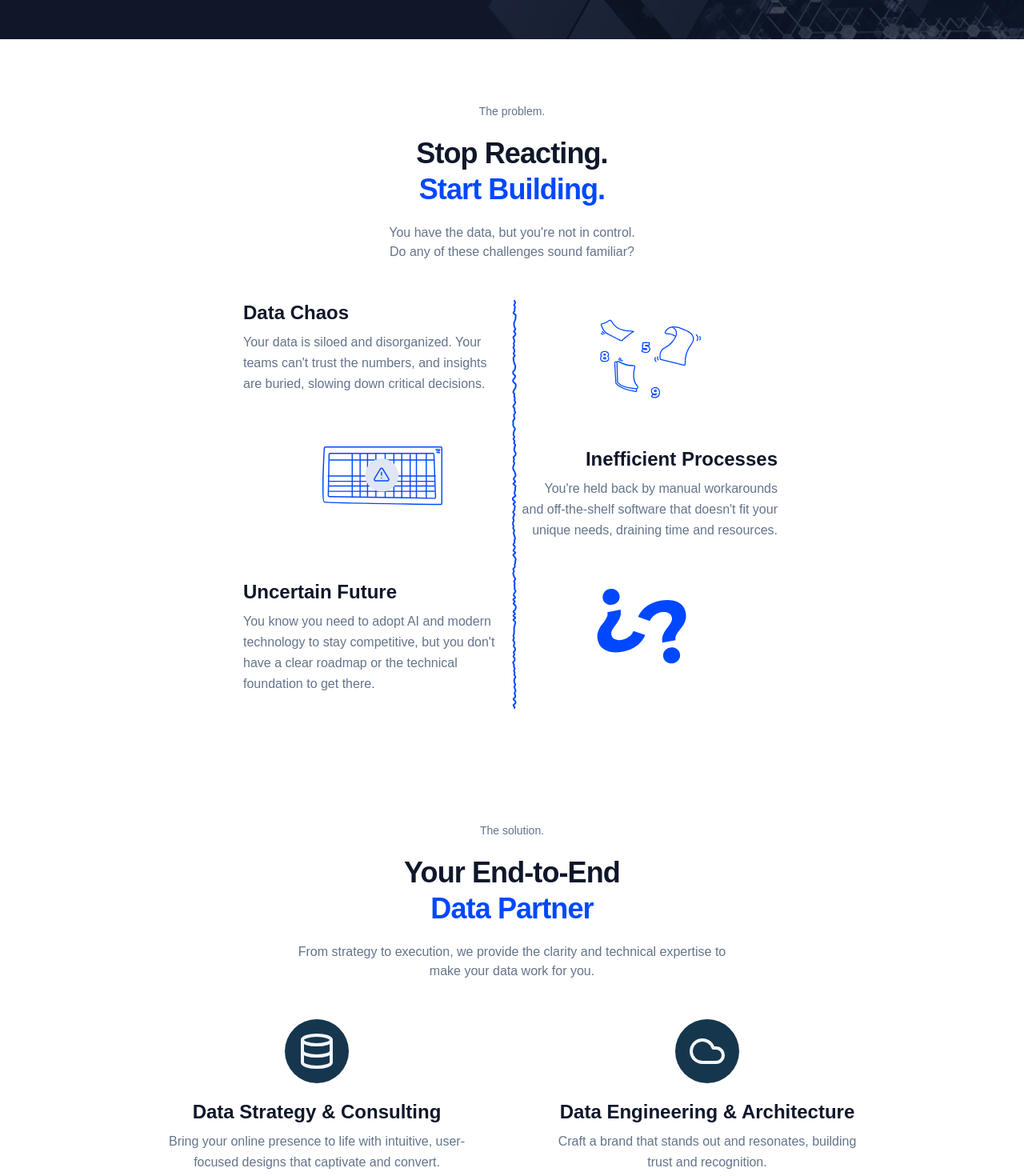
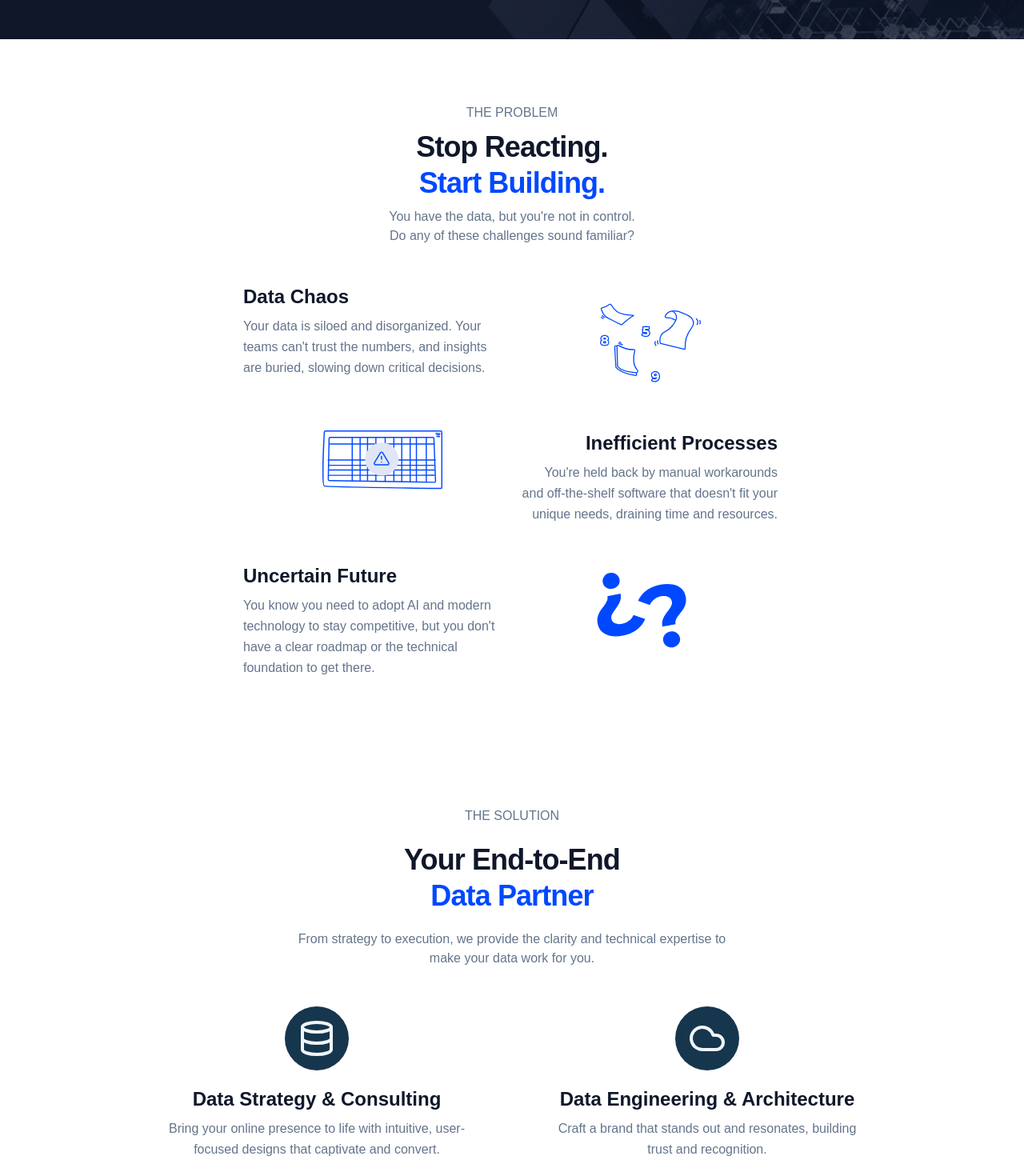
Before and after one commit to waltbon/cabana-website, a Next.js app: page / in a window 1280 px wide. Shown: the part 720-2190 px from the top of the page at 80% size. Built offline with nearby package versions, Linux system fonts and the light colour scheme; a web font is replaced by a local one.

Commit message:
fix: Dark theme removed

```diff
--- a/app/_components/nav.tsx
+++ b/app/_components/nav.tsx
@@ -27,7 +27,7 @@ export const Nav = ({ className, children, id }: NavProps) => {
             width={182}
             height={50}
           />
-          <span className="text-xs -mb-3 -ml-3">from Costa Rica 🇨🇷</span>
+          <span className="text-xs -mb-3 -ml-3">Costa Rica 🇨🇷</span>
         </Link>
         {children}
         <div className="flex items-center gap-2">
@@ -41,9 +41,9 @@ export const Nav = ({ className, children, id }: NavProps) => {
             ))}
           </div>
           <Button asChild className="hidden sm:flex">
-            <Link href="https://dub.sh/next-wp">Get Started</Link>
+            <Link href="/contact">Get Started</Link>
           </Button>
-          <ThemeToggle />
+          {/* <ThemeToggle /> */}
           <MobileNav />
         </div>
       </div>
--- a/app/_components/problem-section.tsx
+++ b/app/_components/problem-section.tsx
@@ -48,15 +48,15 @@ const alignmentClasses = {
 
 export function ProblemSection() {
   return (
-    <Section className="light:bg-section-light dark:bg-section-dark py-24">
+    <Section className="light:bg-section-light dark:bg-section-dark py-12">
       <Container className="max-w-7xl">
         <div className="flex flex-col items-center gap-12">
           {/* Section Header */}
-          <div className="flex max-w-xl flex-col items-center gap-5 text-center">
+          <div className="flex max-w-xl flex-col items-center gap-2 text-center">
             {/* Tagline */}
-            <span className="text-sm font-medium text-muted-foreground">
-              The problem.
-            </span>
+            <h4>
+              The problem
+            </h4>
 
             {/* Headline */}
             <h2 className="text-3xl font-bold leading-tight tracking-tight md:text-4xl">
@@ -77,7 +77,7 @@ export function ProblemSection() {
           <div className="relative mx-auto w-full max-w-2xl">
             {/* Vertical connecting line */}
             <div
-              className="absolute left-1/2 top-0 h-full w-2" aria-hidden="true">
+              className="hidden md:visible absolute left-1/2 top-0 h-full w-2" aria-hidden="true">
               <Image src="/home/line.svg" width={6} height={1} alt="line" />
             </div>
 
--- a/app/_components/solution-section.tsx
+++ b/app/_components/solution-section.tsx
@@ -35,15 +35,15 @@ const services = [
 
 export function SolutionSection() {
   return (
-    <Section className="bg-white dark:bg-section-dark-2 py-24">
+    <Section className="bg-white dark:bg-section-dark-2 py-12">
       <Container className="max-w-7xl px-6">
         <div className="flex flex-col items-center gap-12">
           {/* Section Header */}
           <div className="flex max-w-xl flex-col items-center gap-5 text-center">
             {/* Tagline */}
-            <span className="text-sm font-medium text-muted-foreground">
-              The solution.
-            </span>
+            <h4>
+              The solution
+            </h4>
 
             {/* Headline */}
             <h2 className="text-3xl font-bold leading-tight tracking-tight md:text-4xl">
--- a/app/_components/tech-stack-section.tsx
+++ b/app/_components/tech-stack-section.tsx
@@ -55,9 +55,9 @@ export function TechStackSection() {
           {/* Section Header */}
           <div className="flex max-w-xl flex-col items-center gap-5 text-center">
             {/* Tagline */}
-            <span className="text-sm font-medium text-muted-foreground">
-              The Tools.
-            </span>
+            <h4>
+              The Tools
+            </h4>
 
             {/* Headline */}
             <h2 className="text-3xl font-bold leading-tight tracking-tight md:text-4xl">
--- a/app/_components/why-us-section.tsx
+++ b/app/_components/why-us-section.tsx
@@ -36,9 +36,9 @@ export function WhyUsSection() {
             {/* Section Header */}
             <div className="flex flex-col gap-5">
               {/* Tagline */}
-              <span className="text-sm font-medium text-muted-foreground">
-                The Process.
-              </span>
+              <h4>
+                The Process
+              </h4>
 
               {/* Headline */}
               <h2 className="text-3xl font-bold leading-tight tracking-tight md:text-4xl">
--- a/app/contact/_components/contact-form-section.tsx
+++ b/app/contact/_components/contact-form-section.tsx
@@ -217,7 +217,7 @@ export function ContactFormSection() {
                           <FormControl>
                             <Input
                               type="tel"
-                              placeholder="+1 (555) 000-0000"
+                              placeholder="+506 000-0000"
                               {...field}
                             />
                           </FormControl>
--- a/app/globals.css
+++ b/app/globals.css
@@ -299,6 +299,13 @@
         line-height: var(--heading-md-line-height);
         font-weight: 600;
     }
+
+    h4 {
+        font-size: var(--heading-sm-size);
+        line-height: var(--heading-sm-line-height);
+        font-weight: 500;
+        @apply uppercase text-muted-foreground;
+    }
 }
 
 /* ============================================
--- a/app/services/_components/hero-section.tsx
+++ b/app/services/_components/hero-section.tsx
@@ -4,7 +4,7 @@ import { Button } from "@/components/ui/button";
 
 export function HeroSection() {
   return (
-    <Section className="bg-slate-200 py-24">
+    <Section className="bg-slate-100 py-24">
       <Container className="max-w-7xl px-6">
         <div className="flex flex-col items-center gap-16 lg:flex-row lg:items-center lg:gap-16">
           {/* Left Column - Content */}
@@ -12,9 +12,9 @@ export function HeroSection() {
             {/* Section Header */}
             <div className="flex flex-col gap-6">
               {/* Tagline */}
-              <span className="text-sm font-medium text-muted-foreground">
-                Our core services.
-              </span>
+              <h4>
+                Our core services
+              </h4>
 
               {/* Headline */}
               <h1 className="text-4xl font-bold leading-tight tracking-tight md:text-5xl">
--- a/app/services/_components/services-grid-section.tsx
+++ b/app/services/_components/services-grid-section.tsx
@@ -41,9 +41,9 @@ export function ServicesGridSection() {
           {/* Section Header */}
           <div className="flex max-w-xl flex-col items-center gap-5 text-center">
             {/* Tagline */}
-            <span className="text-sm font-medium text-muted-foreground">
-              The solution.
-            </span>
+            <h4>
+              The solution
+            </h4>
 
             {/* Headline */}
             <h2 className="text-3xl font-bold leading-tight tracking-tight md:text-4xl">
--- a/components/footer.tsx
+++ b/components/footer.tsx
@@ -57,12 +57,12 @@ export const Footer = () => {
   const currentYear = new Date().getFullYear();
 
   return (
-    <footer className="bg-accent-800">
-      <Section className="py-24">
+    <footer className="bg-gray-100">
+      <Section className="py-0">
         <Container className="max-w-7xl px-6">
-          <div className="flex flex-col items-center gap-16">
+          <div className="flex flex-col items-center gap-8">
             {/* Logo and Navigation */}
-            <div className="flex flex-col items-center gap-12">
+            <div className="flex flex-col items-center gap-8">
               {/* Logo */}
               <Link href="/" className="block">
                 <ThemeLogo
```
